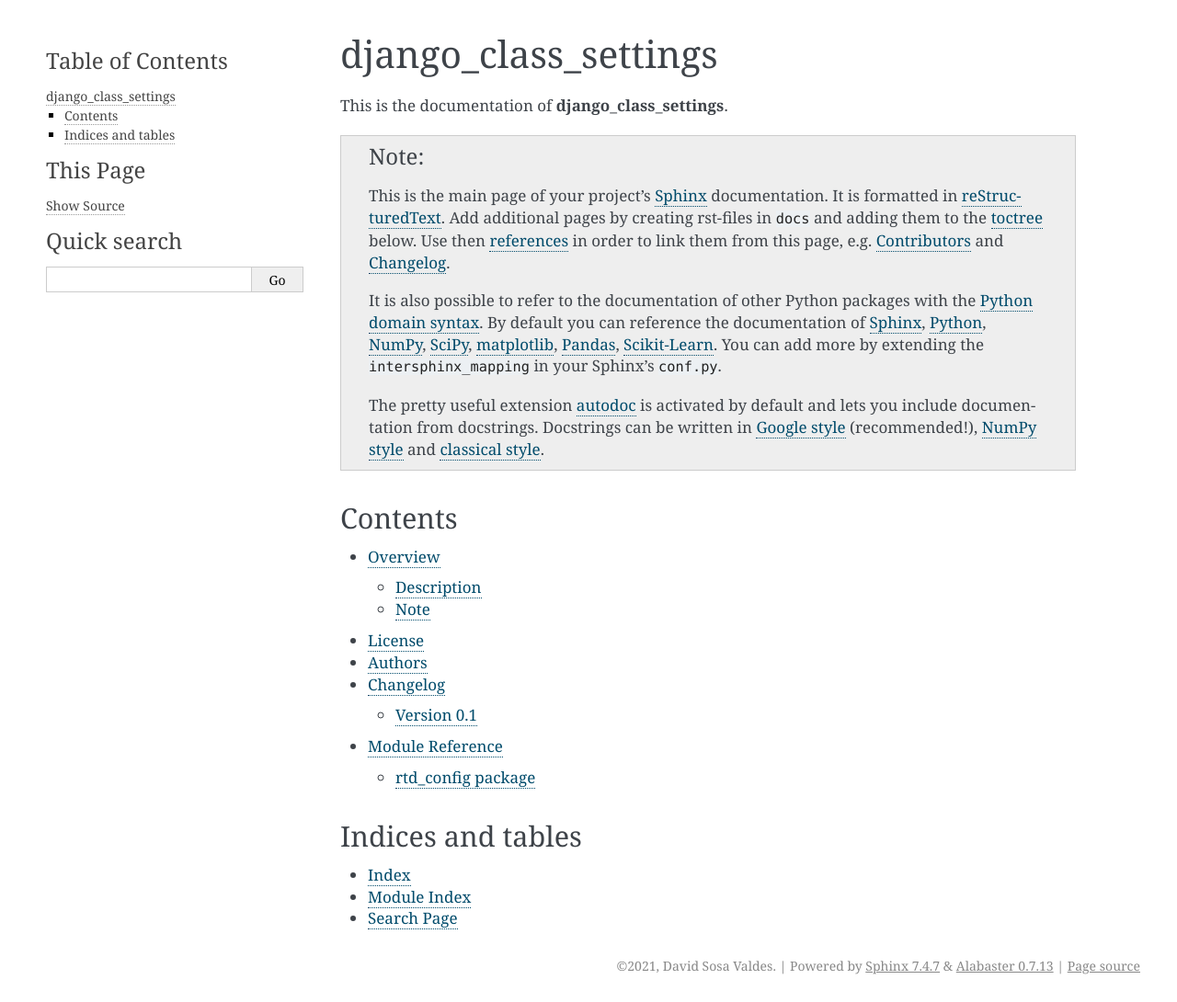
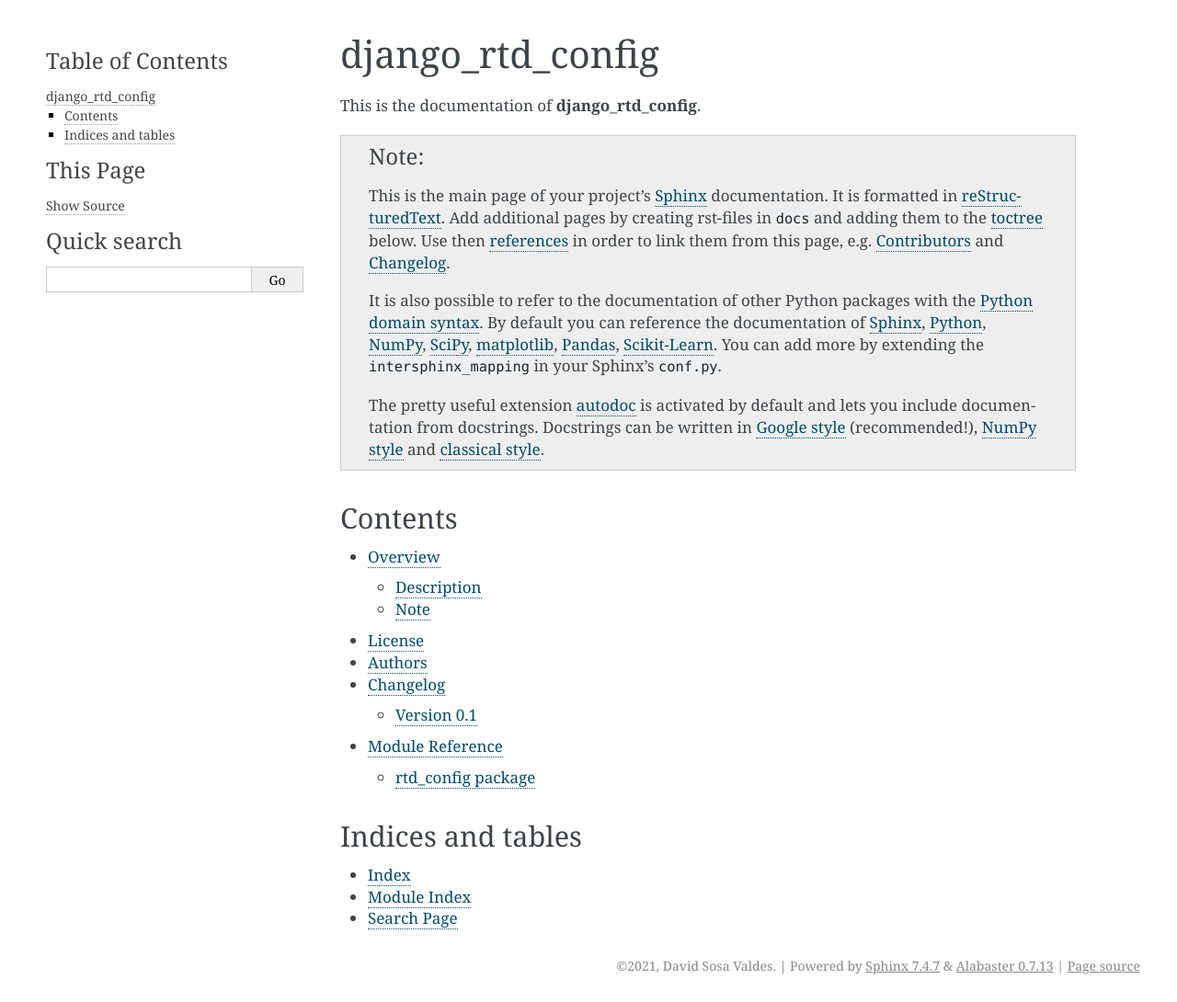
Before and after one commit to syse-i/django-lambda-config, a Sphinx documentation site: the page built from docs/index.rst, in a window 1280 px wide. Shown: the whole page at 92% size. Built offline with Sphinx 7.4.7, drawn with Linux system fonts in a browser that asks for light colours; the version number is read from the project's files by our own code.

Commit message:
Rename project

```diff
--- a/README.rst
+++ b/README.rst
@@ -1,5 +1,5 @@
 =====================
-django_class_settings
+django_rtd_config
 =====================
 
 
--- a/docs/index.rst
+++ b/docs/index.rst
@@ -1,8 +1,8 @@
 =====================
-django_class_settings
+django_rtd_config
 =====================
 
-This is the documentation of **django_class_settings**.
+This is the documentation of **django_rtd_config**.
 
 .. note::
 
--- a/setup.cfg
+++ b/setup.cfg
@@ -3,7 +3,7 @@
 # http://setuptools.readthedocs.io/en/latest/setuptools.html#configuring-setup-using-setup-cfg-files
 
 [metadata]
-name = django_class_settings
+name = django_rtd_config
 description = Add a short description here!
 author = David Sosa Valdes
 author-email = david.sosa.valdes@gmail.com
@@ -82,7 +82,7 @@
 # CAUTION: --cov flags may prohibit setting breakpoints while debugging.
 #          Comment those flags to avoid this py.test issue.
 addopts =
-    --cov django_class_settings --cov-report term-missing
+    --cov django_rtd_config --cov-report term-missing
     --verbose
 norecursedirs =
     dist
@@ -121,5 +121,5 @@
 # PyScaffold's parameters when the project was created.
 # This will be used when updating. Do not change!
 version = 4.0rc2
-package = django_class_settings
+package = django_rtd_config
 extensions =
```
Also changed, not shown: 3 other files.
